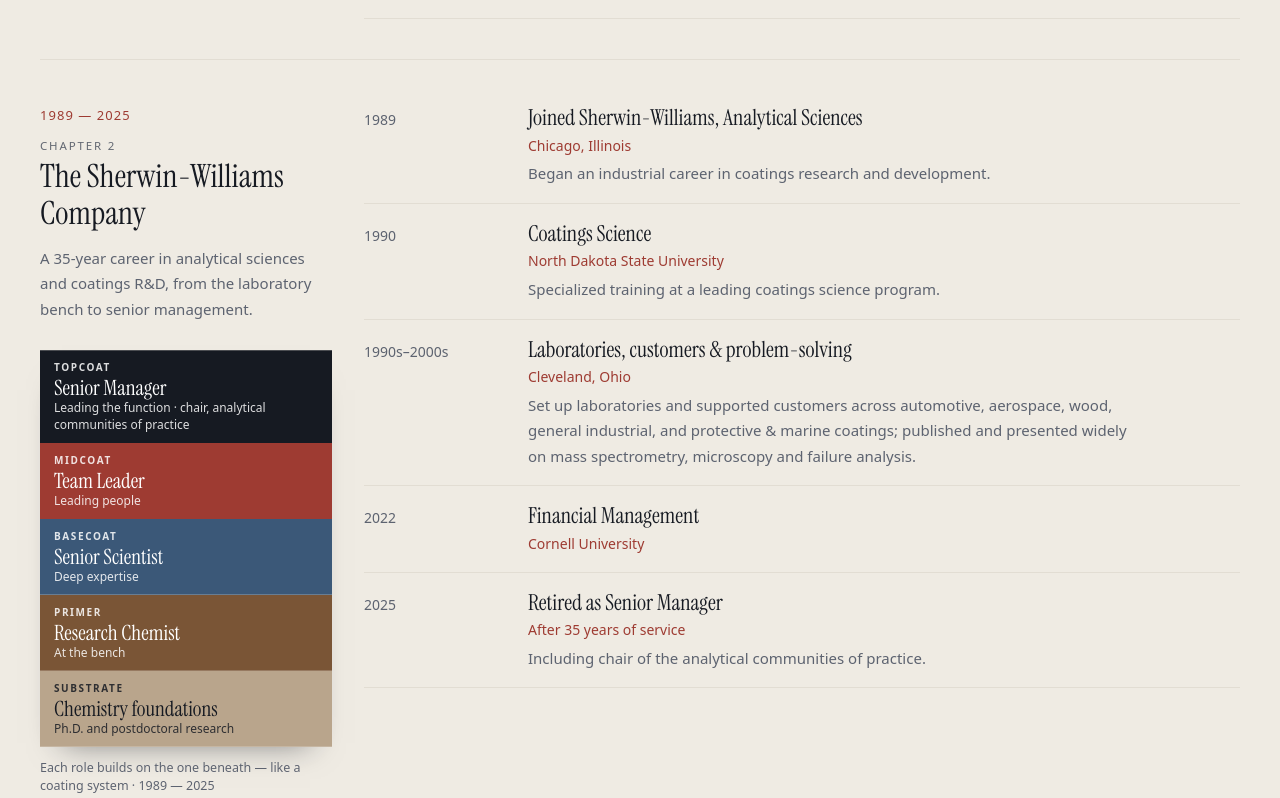
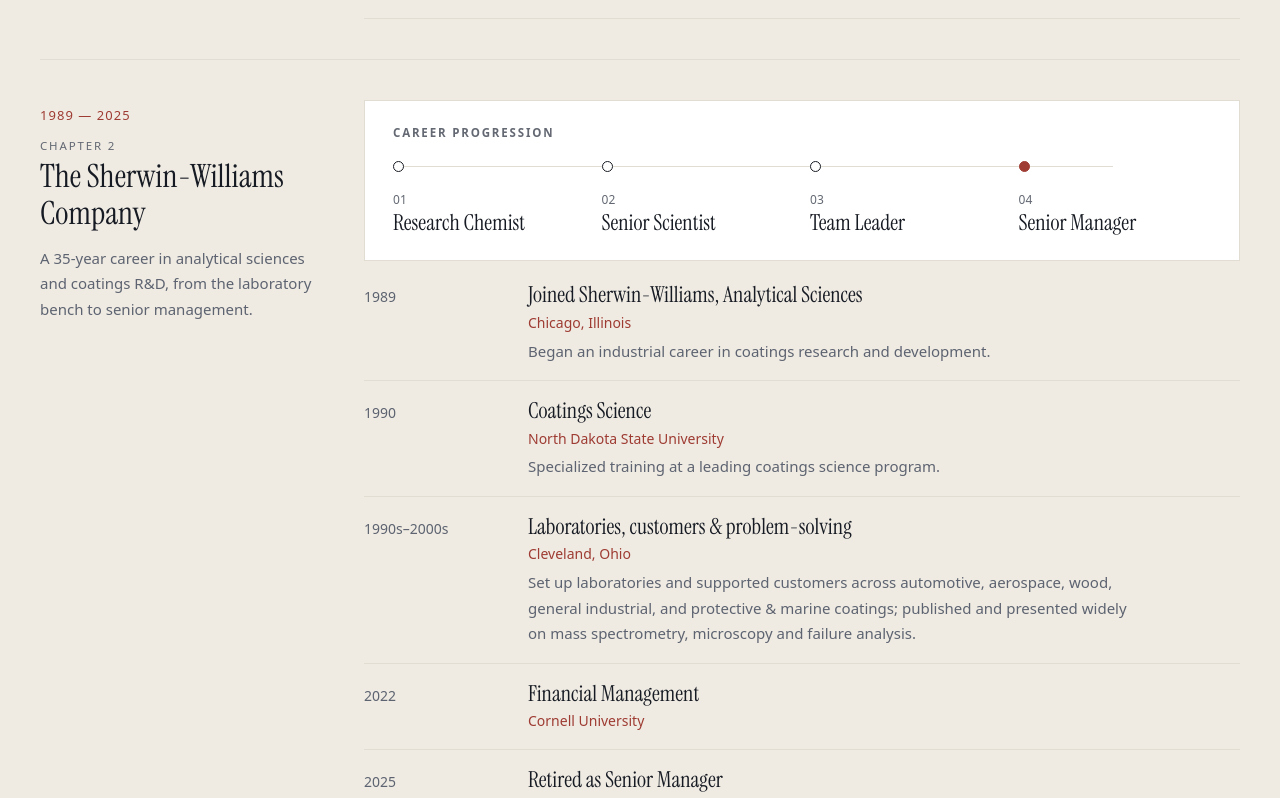
Before and after one commit to sanchitjain92-dbt/nemi-jain-portfolio, a React (Vite) app: page / in a window 1280 px wide. Shown: the part 3222-4020 px from the top of the page. Built offline with nearby package versions, Linux system fonts and the light colour scheme.

Commit message:
Revert "Career progression as a coating cross-section"
This reverts commit 6c9e294c62d95bd533e2231be820f7265ae2515e.

```diff
--- a/scripts/qa.mjs
+++ b/scripts/qa.mjs
@@ -54,15 +54,10 @@ for (const [name, viewport] of [['desktop', DESKTOP], ['mobile', MOBILE]]) {
       height: Math.round(document.body.scrollHeight - optional),
       hidden: [...document.querySelectorAll('main *')].filter((e) => getComputedStyle(e).opacity === '0').length,
       overflow: document.documentElement.scrollWidth > window.innerWidth,
-      // Coating layers reveal via clip-path, so opacity checks can't see them stuck.
-      clippedCoats: [...document.querySelectorAll('.coat')].filter(
-        (e) => e.offsetParent !== null && getComputedStyle(e).clipPath.startsWith('inset(100%')
-      ).length,
     };
   });
   console.log(`  ${name} home height (excluding optional media): ${m.height}px`);
   check(m.hidden === 0, `${name}: no content stuck hidden after scrolling (${m.hidden})`);
-  check(m.clippedCoats === 0, `${name}: career coating layers fully applied after scrolling (${m.clippedCoats} clipped)`);
   check(!m.overflow, `${name}: no horizontal overflow`);
   check(errors.length === 0, `${name}: no console errors ${errors.join(' | ')}`);
   if (name === 'desktop') check(m.height <= 12000, `desktop: home height ≤ 12,000px (${m.height})`);
--- a/src/components/Career.jsx
+++ b/src/components/Career.jsx
@@ -1,5 +1,4 @@
 import { Reveal, SectionHeader } from './ui.jsx';
-import CoatingStack from './CoatingStack.jsx';
 import { eras } from '../data/profile.js';
 
 export default function Career() {
@@ -23,13 +22,25 @@ export default function Career() {
                   {era.title}
                 </h3>
                 <p className="era__summary">{era.summary}</p>
-                <CoatingStack coats={era.coats} range={era.range} className="coating--aside" />
               </div>
             </aside>
 
             <div className="era__body">
               <p className="era__summary era__summary--inline">{era.summary}</p>
-              <CoatingStack coats={era.coats} range={era.range} className="coating--inline" />
+              {era.ladder && (
+                <Reveal className="ladder">
+                  <span className="mini-title">Career progression</span>
+                  <ol>
+                    {era.ladder.map((step, s) => (
+                      <li key={step}>
+                        <span className="ladder__dot" />
+                        <span className="ladder__step">0{s + 1}</span>
+                        <strong>{step}</strong>
+                      </li>
+                    ))}
+                  </ol>
+                </Reveal>
+              )}
               <ul className="entries">
                 {era.entries.map((e) => (
                   <Reveal as="li" key={e.year + e.title} className="entry">
--- a/src/components/CoatingStack.jsx
+++ /dev/null
@@ -1,45 +0,0 @@
-import { motion, useReducedMotion } from 'framer-motion';
-
-const stack = { hidden: {}, applied: { transition: { staggerChildren: 0.14 } } };
-const coat = {
-  hidden: { clipPath: 'inset(100% 0 0 0)' },
-  applied: { clipPath: 'inset(0% 0 0 0)', transition: { duration: 0.55, ease: [0.22, 1, 0.36, 1] } },
-};
-
-// A career shown as a paint cross-section: listed substrate-first, drawn bottom-up,
-// each coat "applied" in turn when it scrolls into view.
-// The list (not each layer) triggers the reveal: a fully clipped layer has an
-// intersection ratio of 0 in Chrome, so it could never trigger itself.
-export default function CoatingStack({ coats, range, className = '' }) {
-  const reduce = useReducedMotion();
-  if (!coats?.length) return null;
-
-  return (
-    <figure className={`coating ${className}`}>
-      <motion.ol
-        className="coating__stack"
-        aria-label={`Career progression, ${range}`}
-        variants={stack}
-        initial={reduce ? false : 'hidden'}
-        whileInView="applied"
-        viewport={{ once: true, amount: 0.3 }}
-      >
-        {coats.map((c, i) => (
-          <motion.li
-            key={c.role}
-            className={`coat ${c.light ? 'coat--light' : ''}`}
-            style={{ background: c.color, '--i': i }}
-            variants={coat}
-          >
-            <span className="coat__name">{c.coat}</span>
-            <span className="coat__role">{c.role}</span>
-            <span className="coat__note">{c.note}</span>
-          </motion.li>
-        ))}
-      </motion.ol>
-      <figcaption className="coating__caption">
-        Each role builds on the one beneath — like a coating system · {range}
-      </figcaption>
-    </figure>
-  );
-}
--- a/src/data/profile.js
+++ b/src/data/profile.js
@@ -59,14 +59,7 @@ export const eras = [
     range: '1989 — 2025',
     title: 'The Sherwin-Williams Company',
     summary: 'A 35-year career in analytical sciences and coatings R&D, from the laboratory bench to senior management.',
-    // Career progression drawn as a coating cross-section, substrate first (bottom layer).
-    coats: [
-      { coat: 'Substrate', role: 'Chemistry foundations', note: 'Ph.D. and postdoctoral research', color: '#B9A58C', light: true },
-      { coat: 'Primer', role: 'Research Chemist', note: 'At the bench', color: '#7A5536' },
-      { coat: 'Basecoat', role: 'Senior Scientist', note: 'Deep expertise', color: '#3B5878' },
-      { coat: 'Midcoat', role: 'Team Leader', note: 'Leading people', color: '#9E3B32' },
-      { coat: 'Topcoat', role: 'Senior Manager', note: 'Leading the function · chair, analytical communities of practice', color: '#161A22' },
-    ],
+    ladder: ['Research Chemist', 'Senior Scientist', 'Team Leader', 'Senior Manager'],
     entries: [
       { year: '1989', title: 'Joined Sherwin-Williams, Analytical Sciences', org: 'Chicago, Illinois', text: 'Began an industrial career in coatings research and development.' },
       { year: '1990', title: 'Coatings Science', org: 'North Dakota State University', text: 'Specialized training at a leading coatings science program.' },
--- a/src/styles.css
+++ b/src/styles.css
@@ -469,53 +469,54 @@ p {
 .era__summary--inline {
   display: none;
 }
-.coating {
-  margin: 28px 0 0;
-}
-.coating__stack {
-  display: flex;
-  flex-direction: column-reverse;
-  margin: 0;
-  padding: 0;
-  list-style: none;
-  box-shadow: 0 18px 30px -22px rgba(22, 26, 34, 0.55);
-}
-.coat {
+.ladder {
+  background: var(--white);
+  border: 1px solid var(--line);
+  padding: 22px 28px 24px;
+  margin-bottom: 16px;
+}
+.ladder ol {
+  position: relative;
+  display: grid;
+  grid-template-columns: repeat(4, 1fr);
+  gap: 16px;
+}
+.ladder ol::before {
+  content: '';
+  position: absolute;
+  top: 5px;
+  left: 5px;
+  right: 12%;
+  height: 1px;
+  background: var(--line);
+}
+.ladder li {
+  position: relative;
   display: flex;
   flex-direction: column;
-  justify-content: center;
-  min-height: calc(50px + var(--i) * 7px);
-  padding: 9px 14px;
-  color: #fff;
-}
-.coat--light {
-  color: var(--ink);
-}
-.coat__name {
-  font-size: 10px;
-  font-weight: 600;
-  letter-spacing: 0.16em;
-  text-transform: uppercase;
-  opacity: 0.85;
-}
-.coat__role {
-  font-family: var(--serif);
-  font-size: 21px;
-  line-height: 1.15;
-}
-.coat__note {
+}
+.ladder__dot {
+  width: 11px;
+  height: 11px;
+  border-radius: 50%;
+  background: var(--white);
+  border: 1px solid var(--ink);
+  margin-bottom: 18px;
+  position: relative;
+}
+.ladder li:last-child .ladder__dot {
+  background: var(--accent);
+  border-color: var(--accent);
+}
+.ladder__step {
   font-size: 12px;
-  line-height: 1.4;
-  opacity: 0.85;
-}
-.coating__caption {
-  margin-top: 12px;
-  font-size: 12.5px;
-  line-height: 1.5;
-  color: var(--muted);
-}
-.coating--inline {
-  display: none;
+  color: var(--soft);
+}
+.ladder strong {
+  font-family: var(--serif);
+  font-weight: 400;
+  font-size: 22px;
+  line-height: 1.2;
 }
 .entry {
   display: grid;
@@ -1717,12 +1718,12 @@ footer[id] {
   .era {
     gap: 28px;
   }
-  .era__aside .coating {
+  .ladder ol {
+    grid-template-columns: repeat(2, 1fr);
+    row-gap: 28px;
+  }
+  .ladder ol::before {
     display: none;
-  }
-  .coating--inline {
-    display: block;
-    margin: 4px 0 20px;
   }
   .entry {
     grid-template-columns: 1fr;
@@ -1933,12 +1934,6 @@ footer[id] {
     width: auto !important;
     right: 0;
   }
-  .coat {
-    clip-path: none !important;
-  }
-  .coating {
-    break-inside: avoid;
-  }
   a[href^="https://doi.org/"]::after {
     content: " " attr(href);
     font-size: 9pt;
@@ -1953,8 +1948,7 @@ footer[id] {
   .portrait__swatches span,
   .gantt__bar,
   .output__dot,
-  .theme__bar,
-  .coat {
+  .theme__bar {
     -webkit-print-color-adjust: exact;
     print-color-adjust: exact;
   }
```
Also changed, not shown: 2 other files (tests, documents, lock files or other folders).
